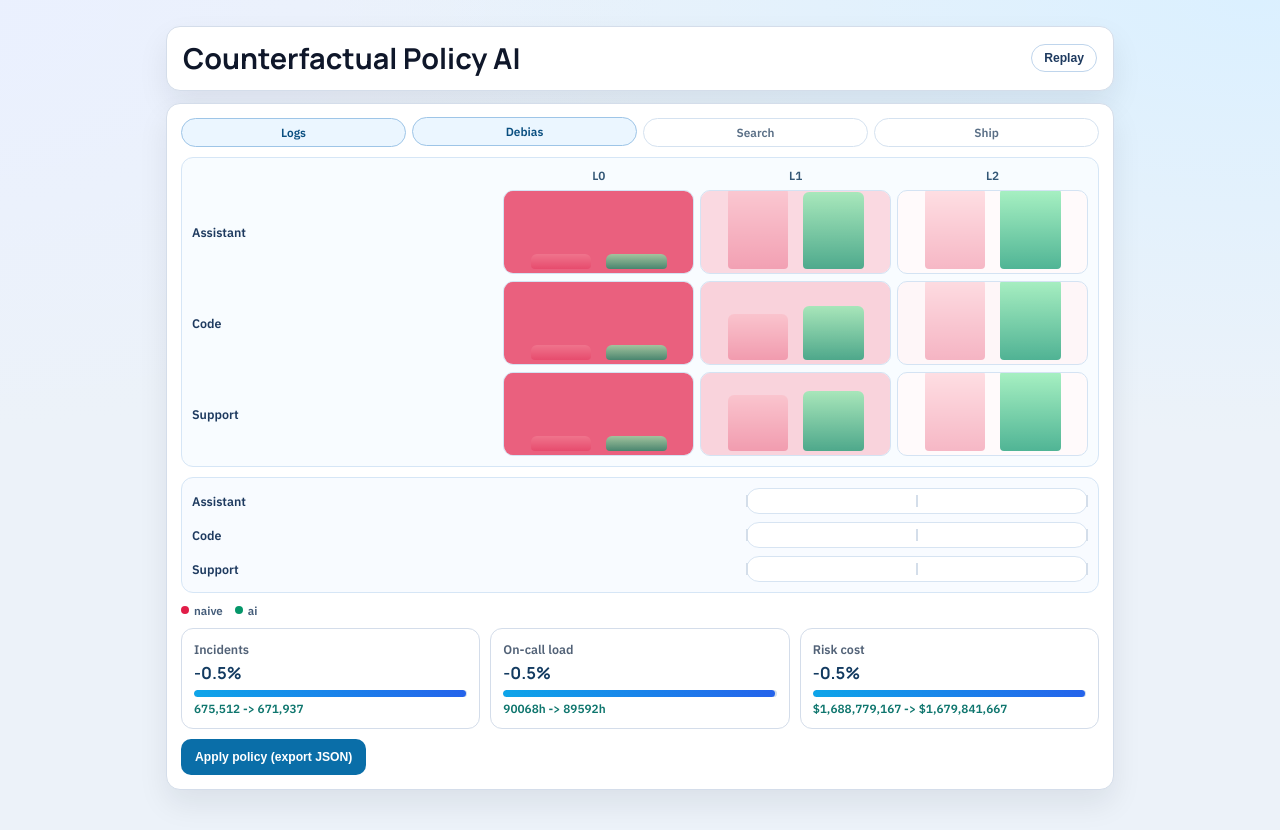
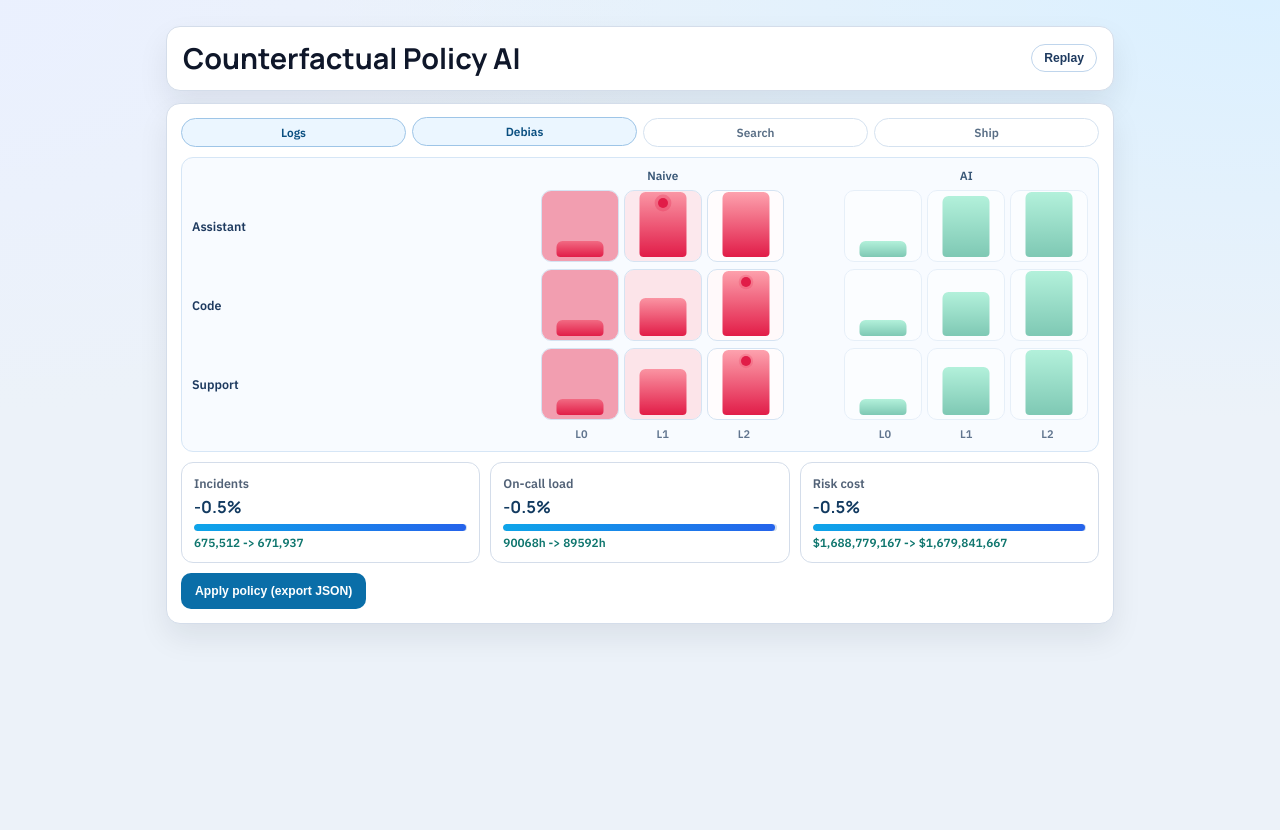
Before and after one commit to KumarNavish/promopilot, a React (Vite) app in the folder frontend/: page / in a window 1280 px wide. After the commit the page ends 800 px from the top, so only its background shows below. Built offline with nearby package versions, Linux system fonts and the light colour scheme; no server answers.

Commit message:
Simplify intuition with visual naive-to-ai decision film

```diff
--- a/frontend/src/pages/Home.tsx
+++ b/frontend/src/pages/Home.tsx
@@ -467,14 +467,11 @@ export function Home(): JSX.Element {
 
   const activePhase = Math.min(PHASES.length - 1, Math.floor(frame / FRAMES_PER_PHASE));
   const phaseProgress = (frame % FRAMES_PER_PHASE) / Math.max(FRAMES_PER_PHASE - 1, 1);
-  const naiveOpacity = activePhase === 0 ? 1 : activePhase === 1 ? 1 - phaseProgress : 0.18;
-  const drOpacity = activePhase === 0 ? 0 : activePhase === 1 ? phaseProgress : 1;
-  const showNaivePick = activePhase >= 2;
+  const displayLevels = score?.segmentVisuals[0]?.levels ?? [0, 1, 2];
+  const naiveLaneOpacity = activePhase < 2 ? 1 : 0.52;
+  const aiLaneOpacity = activePhase === 0 ? 0.26 : activePhase === 1 ? 0.26 + phaseProgress * 0.34 : 1;
   const aiPickOpacity = activePhase < 2 ? 0 : activePhase === 2 ? phaseProgress : 1;
-  const displayLevels = score?.segmentVisuals[0]?.levels ?? [0, 1, 2];
-  const maxDisplayLevel = Math.max(...displayLevels, 1);
-  const biasOverlayStrength = activePhase === 0 ? 0 : activePhase === 1 ? phaseProgress : activePhase === 2 ? 0.62 : 0.44;
-  const boardColumns = `minmax(130px, 1.6fr) repeat(${displayLevels.length}, minmax(58px, 1fr))`;
+  const shiftOpacity = activePhase < 2 ? 0 : activePhase === 2 ? phaseProgress : 1;
 
   return (
     <main className="page-shell" data-testid="home-shell">
@@ -517,93 +514,82 @@ export function Home(): JSX.Element {
             ))}
           </div>
 
-          <section className="learning-board" data-testid="learning-board">
-            <div className="board-head" style={{ gridTemplateColumns: boardColumns }}>
-              <span className="board-corner" />
-              {displayLevels.map((level) => (
-                <span key={level} className="board-level">{`L${level}`}</span>
-              ))}
+          <section className="decision-film" data-testid="decision-film">
+            <div className="film-head">
+              <span />
+              <span className="film-col">Naive</span>
+              <span className="film-col" />
+              <span className="film-col">AI</span>
             </div>
 
-            {score.segmentVisuals.map((row) => (
-              <div key={row.segment} className="board-row" style={{ gridTemplateColumns: boardColumns }}>
-                <span className="row-label">{cleanSegment(row.segment)}</span>
-                {row.levels.map((level, index) => {
-                  const naiveHeight = 18 + row.naiveNorm[index] * 82;
-                  const drHeight = 18 + row.drNorm[index] * 82;
-                  const aiWin = row.aiPick === level && activePhase >= 3;
-                  const biasIsOverestimate = row.biasGap[index] > 0;
-                  const biasOpacity = row.biasNorm[index] * biasOverlayStrength;
-                  const biasColor = biasIsOverestimate ? "225, 29, 72" : "14, 165, 233";
-
-                  return (
-                    <div key={`${row.segment}-${level}`} className={`utility-cell ${aiWin ? "ai-win" : ""}`}>
-                      <span
-                        className="bias-layer"
-                        style={{ backgroundColor: `rgba(${biasColor}, ${biasOpacity})` }}
-                      />
-                      <span
-                        className="utility-fill naive"
-                        style={{ height: `${naiveHeight}%`, opacity: naiveOpacity }}
-                      />
-                      <span
-                        className="utility-fill dr"
-                        style={{ height: `${drHeight}%`, opacity: drOpacity }}
-                      />
-
-                      {showNaivePick && row.naivePick === level ? <span className="pick naive" /> : null}
-                      {row.aiPick === level ? <span className="pick ai" style={{ opacity: aiPickOpacity }} /> : null}
-                    </div>
-                  );
-                })}
-              </div>
-            ))}
-          </section>
-
-          <section className="switch-board" data-testid="switch-board">
             {score.segmentVisuals.map((row) => {
-              const naiveLeft = (row.naivePick / maxDisplayLevel) * 100;
-              const aiLeft = (row.aiPick / maxDisplayLevel) * 100;
-              const linkLeft = Math.min(naiveLeft, aiLeft);
-              const linkWidth = Math.max(1.5, Math.abs(aiLeft - naiveLeft));
+              const naivePickIndex = row.levels.indexOf(row.naivePick);
+              const aiPickIndex = row.levels.indexOf(row.aiPick);
+              const biasAtNaive = naivePickIndex >= 0 ? row.biasNorm[naivePickIndex] : 0;
+              const drift = aiPickIndex - naivePickIndex;
+              const driftArrow = drift === 0 ? "→" : drift > 0 ? "↗" : "↘";
 
               return (
-                <div key={`switch-${row.segment}`} className="switch-row">
-                  <span className="row-label">{cleanSegment(row.segment)}</span>
-                  <div className="switch-track">
-                    {row.levels.map((level) => (
-                      <span
-                        key={`${row.segment}-tick-${level}`}
-                        className="switch-tick"
-                        style={{ left: `${(level / maxDisplayLevel) * 100}%` }}
-                      />
+                <div key={`film-${row.segment}`} className="film-row">
+                  <span className="film-label">{cleanSegment(row.segment)}</span>
+
+                  <div className="film-lane naive" style={{ opacity: naiveLaneOpacity }}>
+                    {row.levels.map((level, index) => (
+                      <span key={`${row.segment}-naive-${level}`} className="lane-cell">
+                        <span
+                          className="lane-fill naive"
+                          style={{ height: `${22 + row.naiveNorm[index] * 70}%` }}
+                        />
+                        <span
+                          className="lane-bias"
+                          style={{ opacity: row.biasNorm[index] * (activePhase < 1 ? 0 : 0.85) }}
+                        />
+                        {row.naivePick === level ? (
+                          <span
+                            className="lane-dot naive"
+                            style={{
+                              boxShadow: `0 0 0 ${2 + biasAtNaive * 6}px rgba(225, 29, 72, ${0.16 + biasAtNaive * 0.42})`
+                            }}
+                          />
+                        ) : null}
+                      </span>
                     ))}
-                    <span
-                      className="switch-link"
-                      style={{
-                        left: `${linkLeft}%`,
-                        width: `${linkWidth}%`,
-                        opacity: activePhase < 2 ? 0 : activePhase === 2 ? phaseProgress : 1
-                      }}
-                    />
-                    <span className="switch-dot naive" style={{ left: `${naiveLeft}%`, opacity: showNaivePick ? 1 : 0 }} />
-                    <span className="switch-dot ai" style={{ left: `${aiLeft}%`, opacity: aiPickOpacity }} />
+                  </div>
+
+                  <span className={`film-shift ${drift === 0 ? "same" : "changed"}`} style={{ opacity: shiftOpacity }}>
+                    {driftArrow}
+                  </span>
+
+                  <div className="film-lane ai" style={{ opacity: aiLaneOpacity }}>
+                    {row.levels.map((level, index) => (
+                      <span key={`${row.segment}-ai-${level}`} className="lane-cell">
+                        <span
+                          className="lane-fill ai"
+                          style={{ height: `${22 + row.drNorm[index] * 70}%` }}
+                        />
+                        {row.aiPick === level ? <span className="lane-dot ai" style={{ opacity: aiPickOpacity }} /> : null}
+                      </span>
+                    ))}
                   </div>
                 </div>
               );
             })}
+
+            <div className="film-levels">
+              <span />
+              <div className="film-level-values">
+                {displayLevels.map((level) => (
+                  <span key={`lvl-left-${level}`}>{`L${level}`}</span>
+                ))}
+              </div>
+              <span />
+              <div className="film-level-values">
+                {displayLevels.map((level) => (
+                  <span key={`lvl-right-${level}`}>{`L${level}`}</span>
+                ))}
+              </div>
+            </div>
           </section>
-
-          <div className="legend" data-testid="legend">
-            <span>
-              <i className="pick naive" />
-              naive
-            </span>
-            <span>
-              <i className="pick ai" />
-              ai
-            </span>
-          </div>
 
           <div className="kpi-row">
             <article className="kpi-card" data-testid="kpi-incidents">
--- a/frontend/src/styles.css
+++ b/frontend/src/styles.css
@@ -118,175 +118,120 @@ h1 {
   transform: translateY(-1px);
 }
 
-.learning-board {
+.decision-film {
   border: 1px solid #d6e6f6;
   border-radius: 12px;
-  background: #f8fcff;
+  background: #f8fbff;
   padding: 10px;
   display: grid;
   gap: 7px;
 }
 
-.board-head,
-.board-row {
+.film-head,
+.film-row,
+.film-levels {
   display: grid;
-  gap: 6px;
+  grid-template-columns: minmax(130px, 1.4fr) minmax(0, 1fr) 44px minmax(0, 1fr);
   align-items: center;
+  gap: 8px;
 }
 
-.board-corner {
-  height: 1px;
-}
-
-.board-level {
+.film-col,
+.film-shift {
   text-align: center;
   font-size: 0.74rem;
   font-weight: 700;
-  color: #335776;
+  color: #395777;
 }
 
-.row-label {
+.film-label {
   font-size: 0.78rem;
   font-weight: 700;
   color: #1e3a5f;
   text-transform: capitalize;
 }
 
-.utility-cell {
+.film-lane {
+  display: grid;
+  grid-template-columns: repeat(3, minmax(0, 1fr));
+  gap: 5px;
+  transition: opacity 220ms ease;
+}
+
+.lane-cell {
   position: relative;
-  height: 84px;
-  border: 1px solid #d4e3f3;
+  height: 72px;
+  border: 1px solid #d5e3f2;
   border-radius: 10px;
   background: #ffffff;
   overflow: hidden;
 }
 
-.bias-layer {
+.lane-fill {
   position: absolute;
-  inset: 0;
-  transition: background-color 220ms ease;
+  left: 50%;
+  bottom: 4px;
+  width: 62%;
+  transform: translateX(-50%);
+  border-radius: 6px 6px 4px 4px;
+  transition: height 220ms ease;
 }
 
-.utility-fill {
-  position: absolute;
-  bottom: 4px;
-  width: 32%;
-  border-radius: 6px 6px 4px 4px;
-  transition: height 220ms ease, opacity 220ms ease;
-}
-
-.utility-fill.naive {
-  left: 14%;
+.lane-fill.naive {
   background: linear-gradient(180deg, #fda4af, #e11d48);
 }
 
-.utility-fill.dr {
-  right: 14%;
-  background: linear-gradient(180deg, #86efac, #059669);
+.lane-fill.ai {
+  background: linear-gradient(180deg, #6ee7b7, #059669);
 }
 
-.pick {
+.lane-bias {
+  position: absolute;
+  inset: 0;
+  background: rgba(225, 29, 72, 0.5);
+  transition: opacity 180ms ease;
+}
+
+.lane-dot {
   position: absolute;
   top: 7px;
-  width: 8px;
-  height: 8px;
+  left: 50%;
+  width: 10px;
+  height: 10px;
   border-radius: 999px;
+  transform: translateX(-50%);
+  transition: opacity 220ms ease;
 }
 
-.pick.naive {
-  left: 22%;
+.lane-dot.naive {
   background: #e11d48;
 }
 
-.pick.ai {
-  right: 22%;
+.lane-dot.ai {
   background: #059669;
 }
 
-.utility-cell.ai-win {
-  box-shadow: inset 0 0 0 2px rgba(5, 150, 105, 0.32);
+.film-shift {
+  font-size: 1.1rem;
+  line-height: 1;
+  transition: opacity 220ms ease;
 }
 
-.switch-board {
-  border: 1px solid #d6e6f6;
-  border-radius: 12px;
-  background: #f8fbff;
-  padding: 10px;
-  display: grid;
-  gap: 8px;
+.film-shift.changed {
+  color: #0369a1;
 }
 
-.switch-row {
-  display: grid;
-  grid-template-columns: minmax(130px, 1.6fr) minmax(0, 1fr);
-  align-items: center;
-  gap: 8px;
+.film-shift.same {
+  color: #64748b;
 }
 
-.switch-track {
-  position: relative;
-  height: 26px;
-  border: 1px solid #d7e4f2;
-  border-radius: 999px;
-  background: #ffffff;
-}
-
-.switch-tick {
-  position: absolute;
-  top: 6px;
-  bottom: 6px;
-  width: 2px;
-  background: #d4deea;
-  transform: translateX(-50%);
-}
-
-.switch-link {
-  position: absolute;
-  top: 50%;
-  height: 3px;
-  border-radius: 999px;
-  background: linear-gradient(90deg, #f43f5e, #0ea5e9, #059669);
-  transform: translateY(-50%);
-  transition: opacity 160ms ease, width 220ms ease;
-}
-
-.switch-dot {
-  position: absolute;
-  top: 50%;
-  width: 10px;
-  height: 10px;
-  border-radius: 999px;
-  transform: translate(-50%, -50%);
-  transition: left 220ms ease, opacity 220ms ease;
-}
-
-.switch-dot.naive {
-  background: #e11d48;
-}
-
-.switch-dot.ai {
-  background: #059669;
-}
-
-.legend {
-  display: flex;
-  align-items: center;
-  gap: 12px;
-  font-size: 0.72rem;
-  color: #435b78;
+.film-level-values {
+  display: grid;
+  grid-template-columns: repeat(3, minmax(0, 1fr));
+  text-align: center;
+  font-size: 0.69rem;
+  color: #61758f;
   font-weight: 700;
-}
-
-.legend span {
-  display: inline-flex;
-  align-items: center;
-  gap: 5px;
-}
-
-.legend .pick {
-  position: static;
-  width: 8px;
-  height: 8px;
 }
 
 .kpi-row {
@@ -396,9 +341,19 @@ h1 {
     grid-template-columns: repeat(2, minmax(0, 1fr));
   }
 
-  .switch-row {
+  .film-head,
+  .film-row,
+  .film-levels {
     grid-template-columns: 1fr;
-    gap: 5px;
+    gap: 4px;
+  }
+
+  .film-shift {
+    display: none;
+  }
+
+  .film-lane {
+    grid-template-columns: repeat(3, minmax(0, 1fr));
   }
 
   .kpi-row {
```
Also changed, not shown: 1 other file (tests, documents, lock files or other folders).
